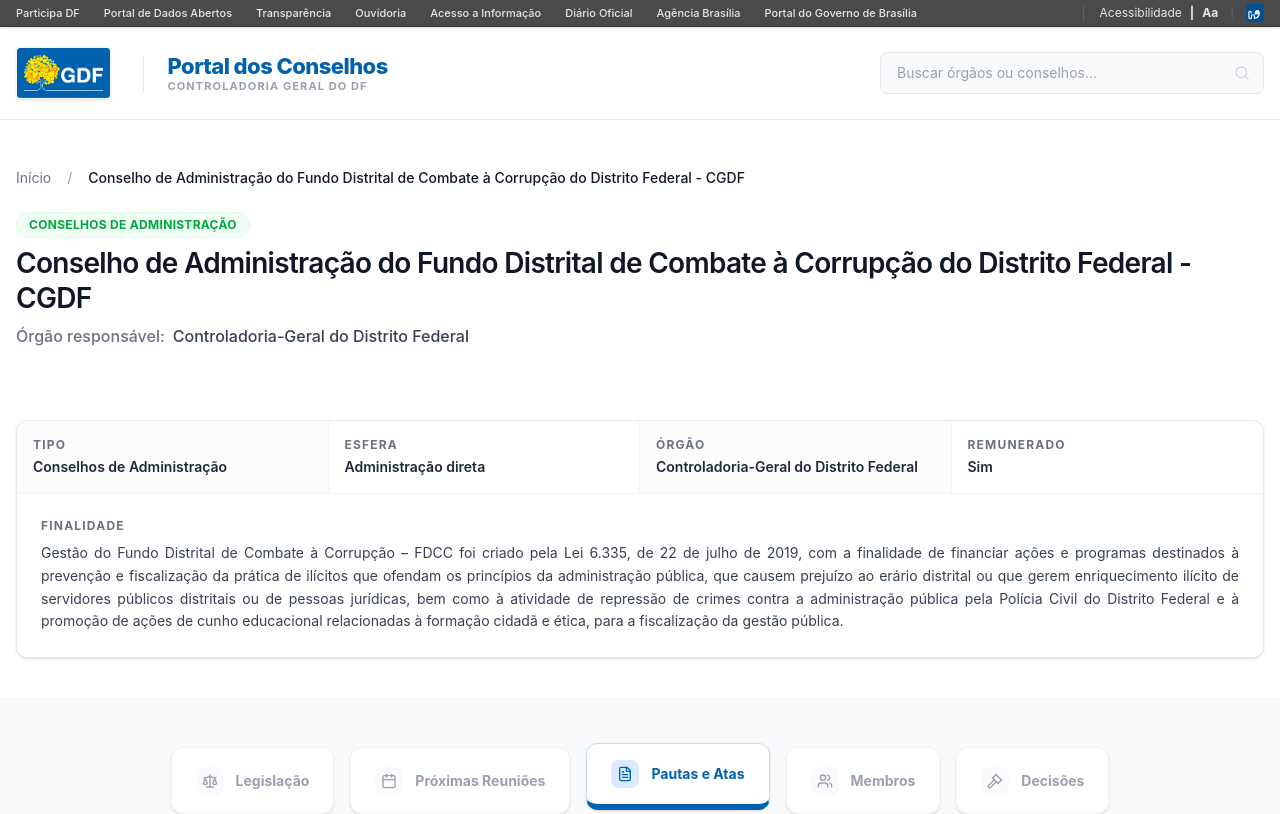
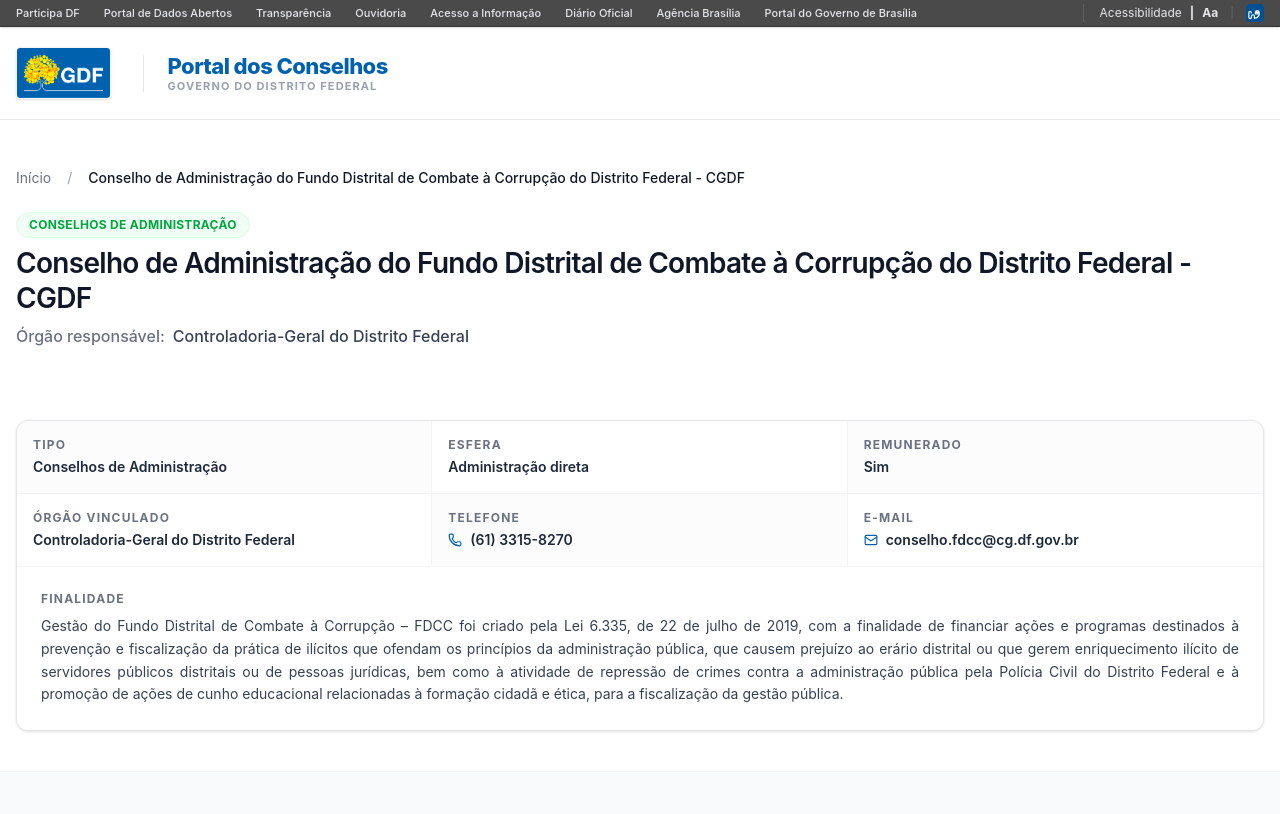
Before and after one commit to matheusrmesquita/portal-de-conselhos, a React (Vite) app: page /conselho/cgdf-1 in a window 1280 px wide. Shown: the top 814 px of the page. Built offline with nearby package versions, Linux system fonts and the light colour scheme.

Commit message:
Ajustes solicitados pelo cliente

```diff
--- a/src/components/layout/HeaderGDF.tsx
+++ b/src/components/layout/HeaderGDF.tsx
@@ -1,41 +1,8 @@
 import { useState, useEffect } from 'react';
-import { Link, useNavigate } from 'react-router-dom';
-import { Search } from 'lucide-react';
+import { Link } from 'react-router-dom';
 import logoGdf from '../../assets/Logo GDF.png';
-import { conselhosMock, orgaosMock } from '../../utils/mockData';
 
 const HeaderGDF = () => {
-    const [searchTerm, setSearchTerm] = useState('');
-    const [showSuggestions, setShowSuggestions] = useState(false);
-    const navigate = useNavigate();
-
-    const matchedConselhos = conselhosMock.filter(c =>
-        c.nome.toLowerCase().includes(searchTerm.toLowerCase())
-    );
-    const matchedOrgaos = orgaosMock.filter(o =>
-        o.toLowerCase().includes(searchTerm.toLowerCase())
-    );
-
-    const hasSuggestions = (matchedConselhos.length > 0 || matchedOrgaos.length > 0) && searchTerm.trim().length > 0;
-
-    const handleSearch = (e?: React.FormEvent) => {
-        if (e) e.preventDefault();
-        const term = searchTerm.trim();
-        if (!term) return;
-
-        const exactConselho = conselhosMock.find(c => c.nome.toLowerCase() === term.toLowerCase());
-        const exactOrgao = orgaosMock.find(o => o.toLowerCase() === term.toLowerCase());
-
-        if (exactConselho) {
-            navigate(`/conselho/${exactConselho.id}`);
-        } else if (exactOrgao) {
-            navigate(`/resultados?modo=orgao&orgao=${encodeURIComponent(exactOrgao)}`);
-        } else {
-            navigate(`/resultados?modo=ambos&conselho=${encodeURIComponent(term)}&orgao=${encodeURIComponent(term)}`);
-        }
-        setSearchTerm('');
-        setShowSuggestions(false);
-    };
 
     const [isAccessibilityMenuOpen, setIsAccessibilityMenuOpen] = useState(false);
     const [fontSize, setFontSize] = useState(1);
@@ -147,81 +114,10 @@
 
                         <div className="sm:ml-2 sm:pl-6 sm:border-l sm:border-gray-200 hidden sm:block">
                             <h1 className="text-[22px] font-extrabold text-[#0062ae] tracking-tight leading-none mb-1 group-hover:text-[#00418c] transition-colors">Portal dos Conselhos</h1>
-                            <p className="text-[11px] font-bold text-gray-400 uppercase tracking-widest leading-none">Controladoria Geral do DF</p>
+                            <p className="text-[11px] font-bold text-gray-400 uppercase tracking-widest leading-none">Governo do Distrito Federal</p>
                         </div>
                     </Link>
 
-                    {/* Busca Textual Global */}
-                    <div className="w-full md:w-80 lg:w-96 flex relative">
-                        <form onSubmit={handleSearch} className="w-full relative group">
-                            <input
-                                type="text"
-                                placeholder="Buscar órgãos ou conselhos..."
-                                value={searchTerm}
-                                onChange={(e) => {
-                                    setSearchTerm(e.target.value);
-                                    setShowSuggestions(true);
-                                }}
-                                onFocus={() => setShowSuggestions(true)}
-                                onBlur={() => setTimeout(() => setShowSuggestions(false), 200)}
-                                className="w-full pl-4 pr-10 py-2.5 bg-gray-50 border border-gray-200 rounded-lg text-sm focus:outline-none focus:ring-2 focus:ring-[#0062ae] focus:bg-white transition-all text-gray-800 placeholder:text-gray-400"
-                            />
-
-                            {showSuggestions && hasSuggestions && (
-                                <div className="absolute top-full left-0 w-full mt-2 bg-white border border-gray-200 rounded-xl shadow-2xl z-[100] max-h-80 overflow-y-auto">
-                                    {matchedConselhos.length > 0 && (
-                                        <div className="p-2">
-                                            <span className="text-[10px] font-bold text-gray-400 uppercase tracking-widest px-3 mb-1 block">Conselhos</span>
-                                            {matchedConselhos.map(c => (
-                                                <button
-                                                    key={c.id}
-                                                    type="button"
-                                                    className="w-full text-left px-3 py-2 hover:bg-gray-50 text-gray-700 text-sm font-medium transition-colors rounded-md flex items-center gap-2"
-                                                    onClick={() => {
-                                                        setSearchTerm(c.nome);
-                                                        navigate(`/conselho/${c.id}`);
-                                                        setShowSuggestions(false);
-                                                    }}
-                                                >
-                                                    <div className="w-1.5 h-1.5 rounded-full bg-gdf-blue"></div>
-                                                    {c.nome}
-                                                </button>
-                                            ))}
-                                        </div>
-                                    )}
-                                    {matchedOrgaos.length > 0 && (
-                                        <div className="p-2 border-t border-gray-50">
-                                            <span className="text-[10px] font-bold text-gray-400 uppercase tracking-widest px-3 mb-1 block">Órgãos</span>
-                                            {matchedOrgaos.map(o => (
-                                                <button
-                                                    key={o}
-                                                    type="button"
-                                                    className="w-full text-left px-3 py-2 hover:bg-gray-50 text-gray-700 text-sm font-medium transition-colors rounded-md flex items-center gap-2"
-                                                    onClick={() => {
-                                                        setSearchTerm(o);
-                                                        navigate(`/resultados?modo=orgao&orgao=${encodeURIComponent(o)}`);
-                                                        setShowSuggestions(false);
-                                                    }}
-                                                >
-                                                    <div className="w-1.5 h-1.5 rounded-full bg-gray-400"></div>
-                                                    {o}
-                                                </button>
-                                            ))}
-                                        </div>
-                                    )}
-                                </div>
-                            )}
-
-                            <button
-                                type="submit"
-                                disabled={!searchTerm.trim()}
-                                className={`absolute right-2 top-1/2 -translate-y-1/2 p-1.5 transition-colors z-10 ${searchTerm.trim() ? 'text-[#0062ae] hover:text-[#00418c]' : 'text-gray-300 cursor-not-allowed'}`}
-                                aria-label="Pesquisar"
-                            >
-                                <Search className="w-4 h-4" />
-                            </button>
-                        </form>
-                    </div>
                 </div>
             </div>
         </header>
--- a/src/pages/Conselho.tsx
+++ b/src/pages/Conselho.tsx
@@ -1,6 +1,6 @@
 import React, { useState } from 'react';
 import { useParams, Link } from 'react-router-dom';
-import { ArrowLeft, Download, Filter, Calendar, Users, FileText, Gavel, Scale, Info, Search } from 'lucide-react';
+import { ArrowLeft, Download, Filter, Calendar, Users, FileText, Gavel, Scale, Info, Search, Phone, Mail } from 'lucide-react';
 import { conselhosMock, getBadgeStyle } from '../utils/mockData';
 
 type TabType = 'legislacao' | 'reunioes' | 'atas' | 'membros' | 'decisoes';
@@ -76,7 +76,7 @@
             <section className="bg-white px-4 py-10 border-b border-gray-100">
                 <div className="max-w-7xl mx-auto">
                     <div className="bg-white border border-gray-200 rounded-xl overflow-hidden shadow-sm">
-                        <div className="grid grid-cols-1 md:grid-cols-2 lg:grid-cols-4 divide-y md:divide-y-0 md:divide-x divide-gray-100 border-b border-gray-100">
+                        <div className="grid grid-cols-1 md:grid-cols-3 divide-y md:divide-y-0 md:divide-x divide-gray-100 border-b border-gray-100">
                             <div className="p-4 flex flex-col justify-center bg-gray-50/50">
                                 <span className="text-xs font-bold text-gray-500 uppercase tracking-widest block mb-1">Tipo</span>
                                 <span className="text-sm font-semibold text-gray-800">{conselho.tipo}</span>
@@ -86,12 +86,28 @@
                                 <span className="text-sm font-semibold text-gray-800">{conselho.esfera}</span>
                             </div>
                             <div className="p-4 flex flex-col justify-center bg-gray-50/50">
-                                <span className="text-xs font-bold text-gray-500 uppercase tracking-widest block mb-1">Órgão</span>
+                                <span className="text-xs font-bold text-gray-500 uppercase tracking-widest block mb-1">Remunerado</span>
+                                <span className="text-sm font-semibold text-gray-800">{conselho.remunerado}</span>
+                            </div>
+                        </div>
+                        <div className="grid grid-cols-1 md:grid-cols-3 divide-y md:divide-y-0 md:divide-x divide-gray-100 border-b border-gray-100">
+                            <div className="p-4 flex flex-col justify-center">
+                                <span className="text-xs font-bold text-gray-500 uppercase tracking-widest block mb-1">Órgão Vinculado</span>
                                 <span className="text-sm font-semibold text-gray-800">{conselho.orgaoVinculado}</span>
                             </div>
+                            <div className="p-4 flex flex-col justify-center bg-gray-50/50">
+                                <span className="text-xs font-bold text-gray-500 uppercase tracking-widest block mb-1">Telefone</span>
+                                <div className="flex items-center gap-2">
+                                    <Phone className="h-3.5 w-3.5 text-gdf-blue" />
+                                    <span className="text-sm font-semibold text-gray-800">{conselho.telefone || '(61) ----- ----'}</span>
+                                </div>
+                            </div>
                             <div className="p-4 flex flex-col justify-center">
-                                <span className="text-xs font-bold text-gray-500 uppercase tracking-widest block mb-1">Remunerado</span>
-                                <span className="text-sm font-semibold text-gray-800">{conselho.remunerado}</span>
+                                <span className="text-xs font-bold text-gray-500 uppercase tracking-widest block mb-1">E-mail</span>
+                                <div className="flex items-center gap-2">
+                                    <Mail className="h-3.5 w-3.5 text-gdf-blue" />
+                                    <span className="text-sm font-semibold text-gray-800 truncate" title={conselho.email}>{conselho.email || 'conselho@df.gov.br'}</span>
+                                </div>
                             </div>
                         </div>
                         <div className="p-5 lg:p-6 bg-white">
--- a/src/pages/Home.tsx
+++ b/src/pages/Home.tsx
@@ -38,13 +38,12 @@
                             const element = document.getElementById('busca');
                             if (element) {
                                 element.scrollIntoView({ behavior: 'smooth' });
-                                setTimeout(() => setIsModalOpen(true), 800);
                             }
                         }}
                         className="bg-white text-gdf-blue hover:bg-gray-50 px-10 py-4 rounded-xl font-bold transition-all duration-300 shadow-xl hover:shadow-2xl hover:-translate-y-1 active:scale-95 text-lg flex items-center justify-center gap-2 border border-white/20 hover:border-white/40"
                     >
                         <span className="font-bold tracking-tight">
-                            Entenda os tipos de conselho
+                            Localize os conselhos
                         </span>
                     </button>
                 </div>
--- a/src/utils/mockData.ts
+++ b/src/utils/mockData.ts
@@ -6,6 +6,8 @@
     esfera: string;
     remunerado: string;
     descricao: string; // Finalidade
+    telefone?: string;
+    email?: string;
 }
 
 export const conselhosMock: Conselho[] = [
@@ -16,20 +18,23 @@
         tipo: 'Conselhos de Administração',
         esfera: 'Administração direta',
         remunerado: 'Sim',
-        descricao: 'Gestão do Fundo Distrital de Combate à Corrupção – FDCC foi criado pela Lei 6.335, de 22 de julho de 2019, com a finalidade de financiar ações e programas destinados à prevenção e fiscalização da prática de ilícitos que ofendam os princípios da administração pública, que causem prejuízo ao erário distrital ou que gerem enriquecimento ilícito de servidores públicos distritais ou de pessoas jurídicas, bem como à atividade de repressão de crimes contra a administração pública pela Polícia Civil do Distrito Federal e à promoção de ações de cunho educacional relacionadas à formação cidadã e ética, para a fiscalização da gestão pública.'
+        descricao: 'Gestão do Fundo Distrital de Combate à Corrupção – FDCC foi criado pela Lei 6.335, de 22 de julho de 2019, com a finalidade de financiar ações e programas destinados à prevenção e fiscalização da prática de ilícitos que ofendam os princípios da administração pública, que causem prejuízo ao erário distrital ou que gerem enriquecimento ilícito de servidores públicos distritais ou de pessoas jurídicas, bem como à atividade de repressão de crimes contra a administração pública pela Polícia Civil do Distrito Federal e à promoção de ações de cunho educacional relacionadas à formação cidadã e ética, para a fiscalização da gestão pública.',
+        telefone: '(61) 3315-8270',
+        email: 'conselho.fdcc@cg.df.gov.br'
     },
-    { id: 'transporte-coletivo', nome: 'CONSELHO DE TRANSPORTE PÚBLICO COLETIVO DO DISTRITO FEDERAL', orgaoVinculado: 'Secretaria de Mobilidade', tipo: 'Conselhos de Políticas Públicas', esfera: 'Administração direta', remunerado: 'Não', descricao: 'Atuar como órgão de deliberação coletiva, orientando e propondo diretrizes para a formulação e execução da Política de Transporte Público Coletivo.' },
-    { id: 'zoo-bsb', nome: 'CONSELHO CONSULTIVO DA FUNDAÇÃO JARDIM ZOOLOGICO DE BRASÍLIA - ZOO', orgaoVinculado: 'Fundação Jardim Zoológico', tipo: 'Conselhos de Políticas Públicas', esfera: 'Administração indireta', remunerado: 'Não', descricao: 'Atua no assessoramento consultivo das ações e planejamento estratégico ambiental e administrativo do Jardim Zoológico de Brasília.' },
-    { id: 'consea-df', nome: 'CONSELHO DE SEGURANÇA ALIMENTAR E NUTRICIONAL DO DISTRITO FEDERAL- CONSEA-DF', orgaoVinculado: 'Secretaria de Desenvolvimento Social', tipo: 'Conselhos de Políticas Públicas', esfera: 'Administração direta', remunerado: 'Não', descricao: 'Órgão de assessoramento que atua no acompanhamento e monitoramento das políticas de segurança alimentar e nutricional no Distrito Federal.' },
-    { id: 'crh-df', nome: 'CONSELHO DE RECURSOS HÍDRICOS - CRH/DF', orgaoVinculado: 'Secretaria do Meio Ambiente', tipo: 'Conselhos de Políticas Públicas', esfera: 'Administração direta', remunerado: 'Não', descricao: 'Órgão consultivo e deliberativo encarregado de promover a gestão integrada dos recursos hídricos no Distrito Federal.' },
-    { id: 'condisp', nome: 'CONSELHO DISTRITAL DE SEGURANÇA PÚBLICA – CONDISP', orgaoVinculado: 'Secretaria de Segurança Pública', tipo: 'Conselhos de Políticas Públicas', esfera: 'Administração direta', remunerado: 'Não', descricao: 'Apoia e propõe diretrizes para auxiliar o Governo do Distrito Federal na formulação e execução da política de segurança pública e defesa social.' },
-    { id: '1', nome: 'Conselho de Saúde do Distrito Federal', orgaoVinculado: 'Secretaria de Saúde', tipo: 'Conselhos de Políticas Públicas', esfera: 'Administração direta', remunerado: 'Não', descricao: 'Atua na formulação de estratégias e controle da execução da política de saúde.' },
-    { id: '2', nome: 'Conselho de Educação do DF', orgaoVinculado: 'Secretaria de Educação', tipo: 'Conselhos de Políticas Públicas', esfera: 'Administração direta', remunerado: 'Não', descricao: 'Órgão normativo, consultivo e orientador do sistema de ensino do DF.' },
-    { id: '3', nome: 'Conselho de Transporte e Mobilidade', orgaoVinculado: 'Secretaria de Mobilidade', tipo: 'Conselhos de Políticas Públicas', esfera: 'Administração direta', remunerado: 'Não', descricao: 'Acompanha, avalia e fiscaliza as políticas de mobilidade urbana.' },
-    { id: '4', nome: 'Conselho do Meio Ambiente - CONAM', orgaoVinculado: 'Instituto Brasília Ambiental', tipo: 'Conselhos de Políticas Públicas', esfera: 'Administração indireta', remunerado: 'Não', descricao: 'Delibera sobre diretrizes e políticas de meio ambiente do DF.' },
-    { id: '5', nome: 'Conselho de Assistência Social', orgaoVinculado: 'Secretaria de Assistência Social', tipo: 'Conselhos de Políticas Públicas', esfera: 'Administração direta', remunerado: 'Não', descricao: 'Aprova e acompanha a Política Distrital de Assistência Social.' },
-    { id: '6', nome: 'Conselho de Transparência e Controle Social', orgaoVinculado: 'Controladoria Geral do DF', tipo: 'Conselhos Fiscais', esfera: 'Administração direta', remunerado: 'Não', descricao: 'Debate e sugere medidas para fortalecer a transparência pública.' }
+    { id: 'transporte-coletivo', nome: 'CONSELHO DE TRANSPORTE PÚBLICO COLETIVO DO DISTRITO FEDERAL', orgaoVinculado: 'Secretaria de Mobilidade', tipo: 'Conselhos de Políticas Públicas', esfera: 'Administração direta', remunerado: 'Não', descricao: 'Atuar como órgão de deliberação coletiva, orientando e propondo diretrizes para a formulação e execução da Política de Transporte Público Coletivo.', telefone: '(61) 3213-9200', email: 'ctpc@semob.df.gov.br' },
+    { id: 'zoo-bsb', nome: 'CONSELHO CONSULTIVO DA FUNDAÇÃO JARDIM ZOOLOGICO DE BRASÍLIA - ZOO', orgaoVinculado: 'Fundação Jardim Zoológico', tipo: 'Conselhos de Políticas Públicas', esfera: 'Administração indireta', remunerado: 'Não', descricao: 'Atua no assessoramento consultivo das ações e planejamento estratégico ambiental e administrativo do Jardim Zoológico de Brasília.', telefone: '(61) 3445-3730', email: 'conselho@zoo.df.gov.br' },
+    { id: 'consea-df', nome: 'CONSELHO DE SEGURANÇA ALIMENTAR E NUTRICIONAL DO DISTRITO FEDERAL- CONSEA-DF', orgaoVinculado: 'Secretaria de Desenvolvimento Social', tipo: 'Conselhos de Políticas Públicas', esfera: 'Administração direta', remunerado: 'Não', descricao: 'Órgão de assessoramento que atua no acompanhamento e monitoramento das políticas de segurança alimentar e nutricional no Distrito Federal.', telefone: '(61) 3348-4100', email: 'consea@sedes.df.gov.br' },
+    { id: 'crh-df', nome: 'CONSELHO DE RECURSOS HÍDRICOS - CRH/DF', orgaoVinculado: 'Secretaria do Meio Ambiente', tipo: 'Conselhos de Políticas Públicas', esfera: 'Administração direta', remunerado: 'Não', descricao: 'Órgão consultivo e deliberativo encarregado de promover a gestão integrada dos recursos hídricos no Distrito Federal.', telefone: '(61) 3214-5600', email: 'crh@sema.df.gov.br' },
+    { id: 'condisp', nome: 'CONSELHO DISTRITAL DE SEGURANÇA PÚBLICA – CONDISP', orgaoVinculado: 'Secretaria de Segurança Pública', tipo: 'Conselhos de Políticas Públicas', esfera: 'Administração direta', remunerado: 'Não', descricao: 'Apoia e propõe diretrizes para auxiliar o Governo do Distrito Federal na formulação e execução da política de segurança pública e defense social.', telefone: '(61) 3441-8600', email: 'condisp@ssp.df.gov.br' },
+    { id: '1', nome: 'Conselho de Saúde do Distrito Federal', orgaoVinculado: 'Secretaria de Saúde', tipo: 'Conselhos de Políticas Públicas', esfera: 'Administração direta', remunerado: 'Não', descricao: 'Atua na formulação de estratégias e controle da execução da política de saúde.', telefone: '(61) 3348-2500', email: 'conselho.saude@saude.df.gov.br' },
+    { id: '2', nome: 'Conselho de Educação do DF', orgaoVinculado: 'Secretaria de Educação', tipo: 'Conselhos de Políticas Públicas', esfera: 'Administração direta', remunerado: 'Não', descricao: 'Órgão normativo, consultivo e orientador do sistema de ensino do DF.', telefone: '(61) 3318-2300', email: 'cedf@se.df.gov.br' },
+    { id: '3', nome: 'Conselho de Transporte e Mobilidade', orgaoVinculado: 'Secretaria de Mobilidade', tipo: 'Conselhos de Políticas Públicas', esfera: 'Administração direta', remunerado: 'Não', descricao: 'Acompanha, avalia e fiscaliza as políticas de mobilidade urbana.', telefone: '(61) 3213-9201', email: 'cons.mobilidade@semob.df.gov.br' },
+    { id: '4', nome: 'Conselho do Meio Ambiente - CONAM', orgaoVinculado: 'Instituto Brasília Ambiental', tipo: 'Conselhos de Políticas Públicas', esfera: 'Administração indireta', remunerado: 'Não', descricao: 'Delibera sobre diretrizes e políticas de meio ambiente do DF.', telefone: '(61) 3214-5100', email: 'conam@ibram.df.gov.br' },
+    { id: '5', nome: 'Conselho de Assistência Social', orgaoVinculado: 'Secretaria de Assistência Social', tipo: 'Conselhos de Políticas Públicas', esfera: 'Administração direta', remunerado: 'Não', descricao: 'Aprova e acompanha a Política Distrital de Assistência Social.', telefone: '(61) 3348-4000', email: 'casdf@sedes.df.gov.br' },
+    { id: '6', nome: 'Conselho de Transparência e Controle Social', orgaoVinculado: 'Controladoria Geral do DF', tipo: 'Conselhos Fiscais', esfera: 'Administração direta', remunerado: 'Não', descricao: 'Debate e sugere medidas para fortalecer a transparência pública.', telefone: '(61) 3315-8200', email: 'transparencia@cg.df.gov.br' }
 ];
+
 
 export const getBadgeStyle = (tipo: string) => {
     switch (tipo) {
```
